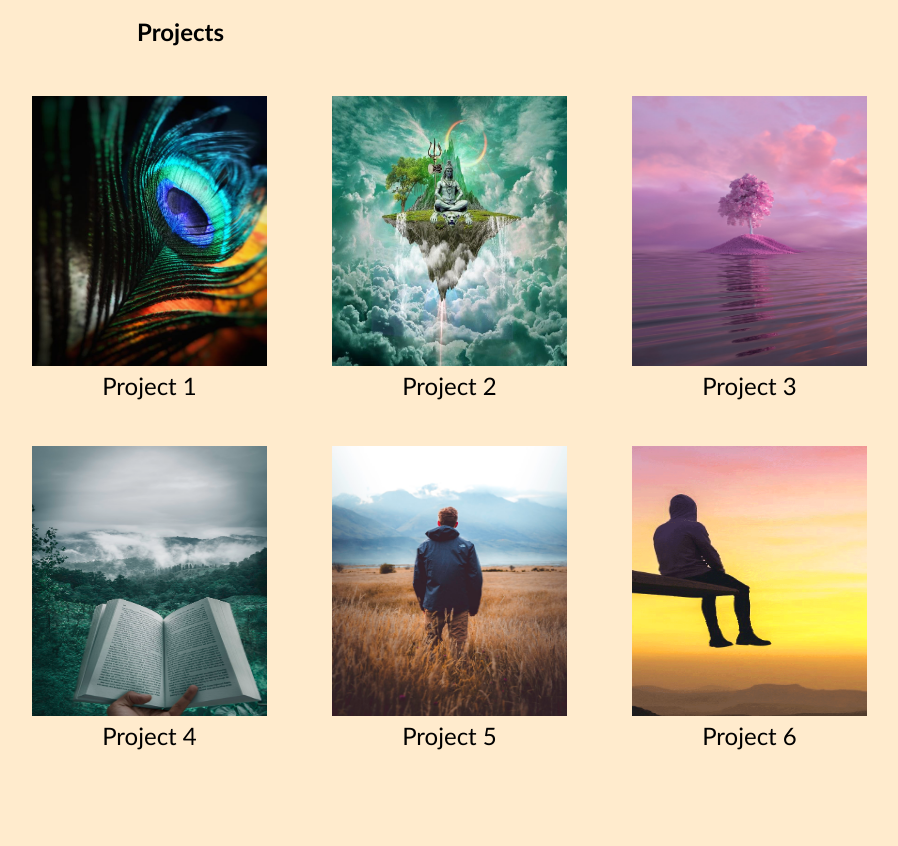
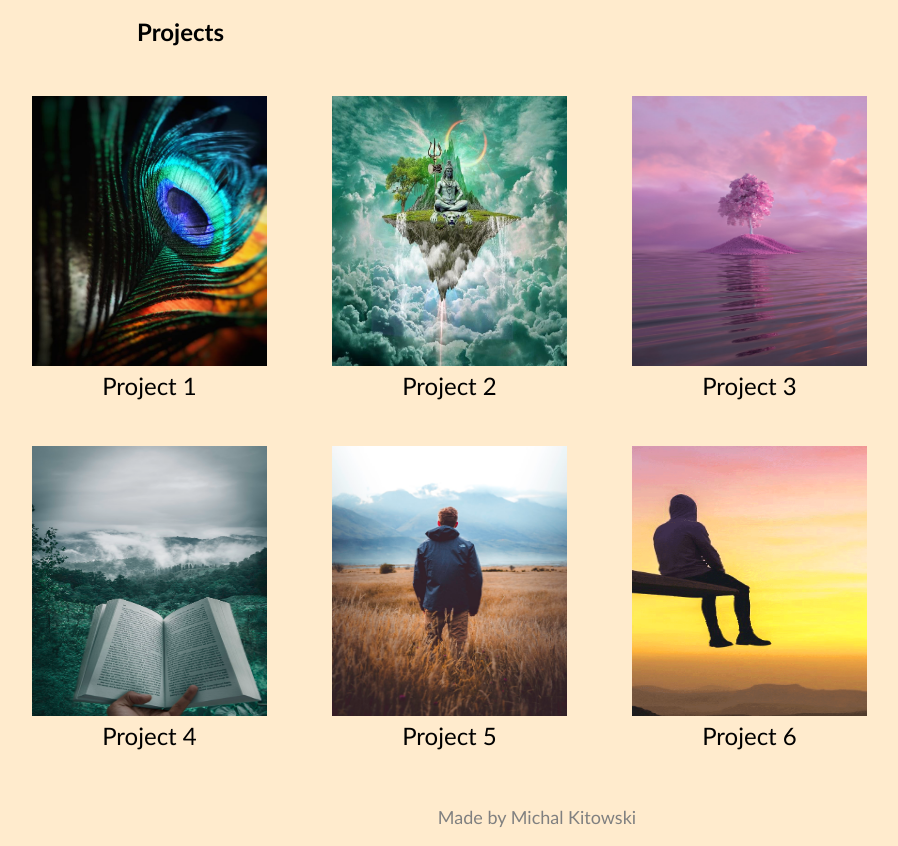
Before and after one commit to kitmichal/portfolio, a plain HTML site: page index.html in a window 1280 px wide. Shown: the part 594-1440 px from the top of the page, without its empty margins (183-1081 px from the left). Drawn offline with Linux system fonts and the light colour scheme.

Commit message:
add footer

```diff
--- a/index.html
+++ b/index.html
@@ -53,12 +53,8 @@
 
         </section>
     </main>
-    <footer>
-
-
-
-
-
+    <footer id="footer">
+        <p>Made by Michal Kitowski</p>
 
     </footer>
 </body>
--- a/scripts.js
+++ b/scripts.js
@@ -24,6 +24,7 @@ function contact() {
   document.getElementById('aboutMe').style.display = 'none';
   document.getElementById('projects').style.display = 'none';
   document.getElementById('contactBox').style.display = 'flex';
+  //document.getElementById('footer').style.bottom = '-100px';
 }
 
 function main() {
--- a/styles.css
+++ b/styles.css
@@ -1,7 +1,9 @@
 body{
+    position: relative;
     background-color:blanchedalmond;
     font-family: 'Gill Sans', 'Gill Sans MT', Calibri, 'Trebuchet MS', sans-serif;
     width: 50%;
+    min-height: 100vh;
     margin:auto;
 }
 
@@ -67,7 +69,7 @@ a:hover{
     grid-template-columns: 250px 250px 250px;
     ;
     gap:50px;
-
+    padding-bottom: 100px;
 }
 
 .project{
@@ -116,10 +118,18 @@ a:hover{
 
 
 footer{
-    margin: 50px;
+
+    position: absolute;
+    bottom: 0;
+    width: 100vh;
     display: flex;
     justify-content: center;
     align-items: center;
+    font-size:18px;
+    color:gray;
+
+
+
 }
 
 #dark_mode {
@@ -127,4 +137,4 @@ footer{
     border-radius: 25%;
     font-size: 16px;
     letter-spacing: 1px;
-  }
+}
```
